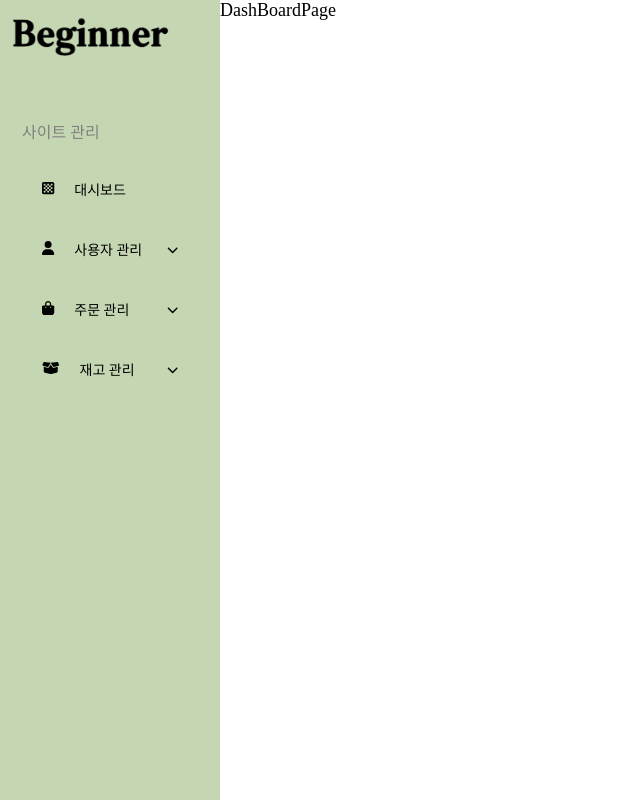
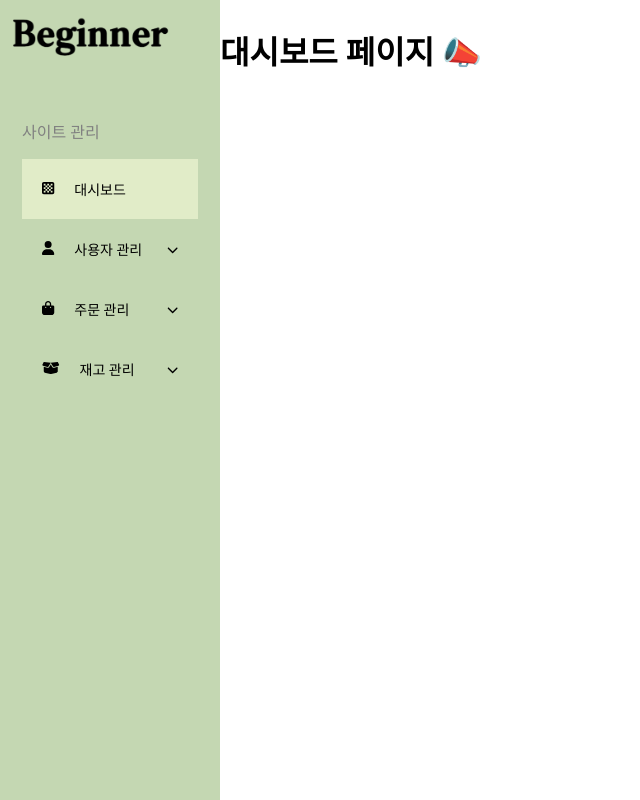
Before and after one commit to mobi-community/2023-beginner-challenge-1, a React (Create React App) app: page / in a window 1280 px wide. Shown: the whole page, without its empty margins (0-640 px from the left). Built offline with nearby package versions, Linux system fonts and the light colour scheme; a web font is replaced by a local one.

Commit message:
feat: 새로고침 시에도 열려있던 title 유지되도록 기능 추가

```diff
--- a/src/components/Layout/Sidebar/Components/Item.js
+++ b/src/components/Layout/Sidebar/Components/Item.js
@@ -10,14 +10,17 @@ import { useState } from 'react'
 import { styled } from 'styled-components'
 import Icons from '../../../Icons/Icons'
 
-export default function MenuItem({ item }) {
+export default function MenuItem({ item, nowTitle }) {
+  const { icons, title, url, contents } = item
+
   const navigate = useNavigate()
-  const location = useLocation()
-
-  const { icons, title, contents } = item
-  const [isOpenToggle, setIsOpenToggle] = useState(false)
+  const { pathname } = useLocation()
+  const [isOpenToggle, setIsOpenToggle] = useState(nowTitle)
 
   const onClickTitle = () => {
+    if (contents.length === 0) {
+      return navigate(url)
+    }
     setIsOpenToggle((prev) => !prev)
   }
 
@@ -27,7 +30,9 @@ export default function MenuItem({ item }) {
 
   return (
     <S.Wrapper>
-      <S.ItemWrap onClick={onClickTitle}>
+      <S.ItemWrap
+        onClick={onClickTitle}
+        isthispage={url === pathname}>
         <span>{icons}</span>
         <span>{title}</span>
         {contents.length > 0 && (
@@ -44,7 +49,7 @@ export default function MenuItem({ item }) {
             <S.Content
               key={path}
               onClick={() => onClickPage(path)}
-              isthispage={path === location.pathname}>
+              isthispage={path === pathname}>
               {page}
             </S.Content>
           ))}
@@ -61,6 +66,8 @@ const ItemWrap = styled.div`
   align-items: center;
   padding: 2rem;
   gap: 2rem;
+  background-color: ${({ theme, isthispage }) =>
+    isthispage && theme.COLOR.hover};
 
   &:hover {
     ${HoverBoxCSS}
--- a/src/components/Layout/Sidebar/Components/Menu.js
+++ b/src/components/Layout/Sidebar/Components/Menu.js
@@ -1,8 +1,12 @@
+import { useLocation } from 'react-router'
 import { styled } from 'styled-components'
 import { MENU } from '../../../../constants/menu.const'
 import MenuItem from './Item'
 
 export default function Menu() {
+  const location = useLocation()
+  const nowTitle = location.pathname.split('/')[1]
+
   return (
     <S.Wrapper>
       <S.Container>
@@ -13,6 +17,7 @@ export default function Menu() {
               <MenuItem
                 key={item.title}
                 item={item}
+                nowTitle={nowTitle === item.url}
               />
             ))}
           </div>
--- a/src/constants/menu.const.js
+++ b/src/constants/menu.const.js
@@ -13,12 +13,13 @@ export const MENU = [
     items: [
       {
         title: '대시보드',
+        url: '/',
         icons: <Icons name={faChessBoard} />,
         contents: [],
       },
       {
         title: '사용자 관리',
-        url: '/user',
+        url: 'user',
         icons: <Icons name={faUser} />,
         contents: [
           {
@@ -33,7 +34,7 @@ export const MENU = [
       },
       {
         title: '주문 관리',
-        url: '/order',
+        url: 'order',
         icons: <Icons name={faBagShopping} />,
         contents: [
           {
@@ -56,7 +57,7 @@ export const MENU = [
       },
       {
         title: '재고 관리',
-        url: '/stock',
+        url: 'stock',
         icons: <Icons name={faBoxOpen} />,
         contents: [
           {
--- a/src/pages/DashBoard/index.js
+++ b/src/pages/DashBoard/index.js
@@ -1,3 +1,3 @@
 export default function DashBoardPage() {
-  return <div>DashBoardPage</div>
+  return <h1>대시보드 페이지 📣</h1>
 }
```
